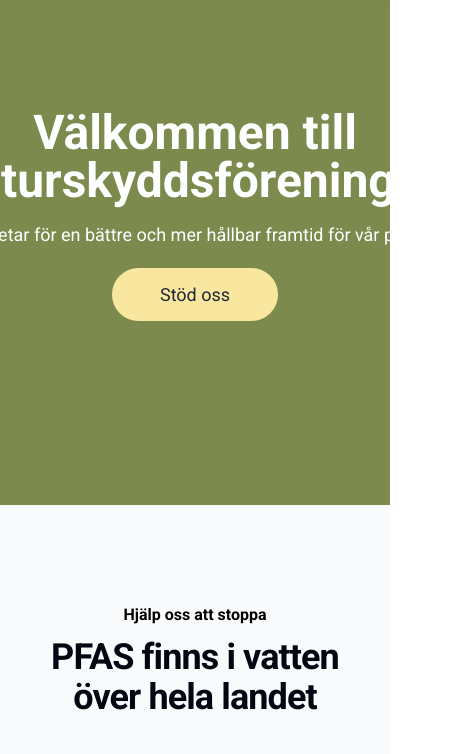
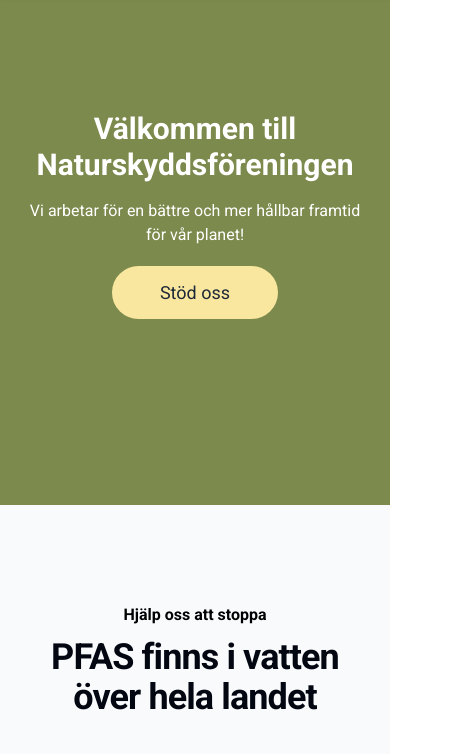
Before and after one commit to juliarut/Newsletter, a website built with Vite: page vite-project/index.html in a window 390 px wide. Shown: the part 86-840 px from the top of the page, 473 px wide, since content can reach past the window. Built offline with nearby package versions, Linux system fonts and the light colour scheme.

Commit message:
Made header responsive

```diff
--- a/vite-project/index.html
+++ b/vite-project/index.html
@@ -20,9 +20,15 @@
     <!-- Header -->
     <header class="relative w-full h-[70vh] flex items-center justify-center text-center bg-[#7C8A4D]">
         <div class="relative z- px-6 py-4 text-white">
-            <h1 class="text-5xl font-bold mb-4">Välkommen till Naturskyddsföreningen</h1>
-            <p class="text-lg mb-8">Vi arbetar för en bättre och mer hållbar framtid för vår planet!</p>
-            <a href="#support" class="bg-[#F9E79F] hover:bg-[#F7DC6F] text-gray-800 py-4 px-12 rounded-full text-lg">Stöd oss</a>
+            <h1 class="text-3xl sm:text-4xl md:text-5xl lg:text-6xl font-bold mb-4">
+                Välkommen till Naturskyddsföreningen
+            </h1>
+            <p class="text-base sm:text-lg md:text-xl lg:text-2xl mb-8">
+                Vi arbetar för en bättre och mer hållbar framtid för vår planet!
+            </p>
+            <a href="#support" class="bg-[#F9E79F] hover:bg-[#F7DC6F] text-gray-800 py-4 px-12 rounded-full text-lg sm:text-xl md:text-2xl">
+                Stöd oss
+            </a>
         </div>
     </header>
 
```
